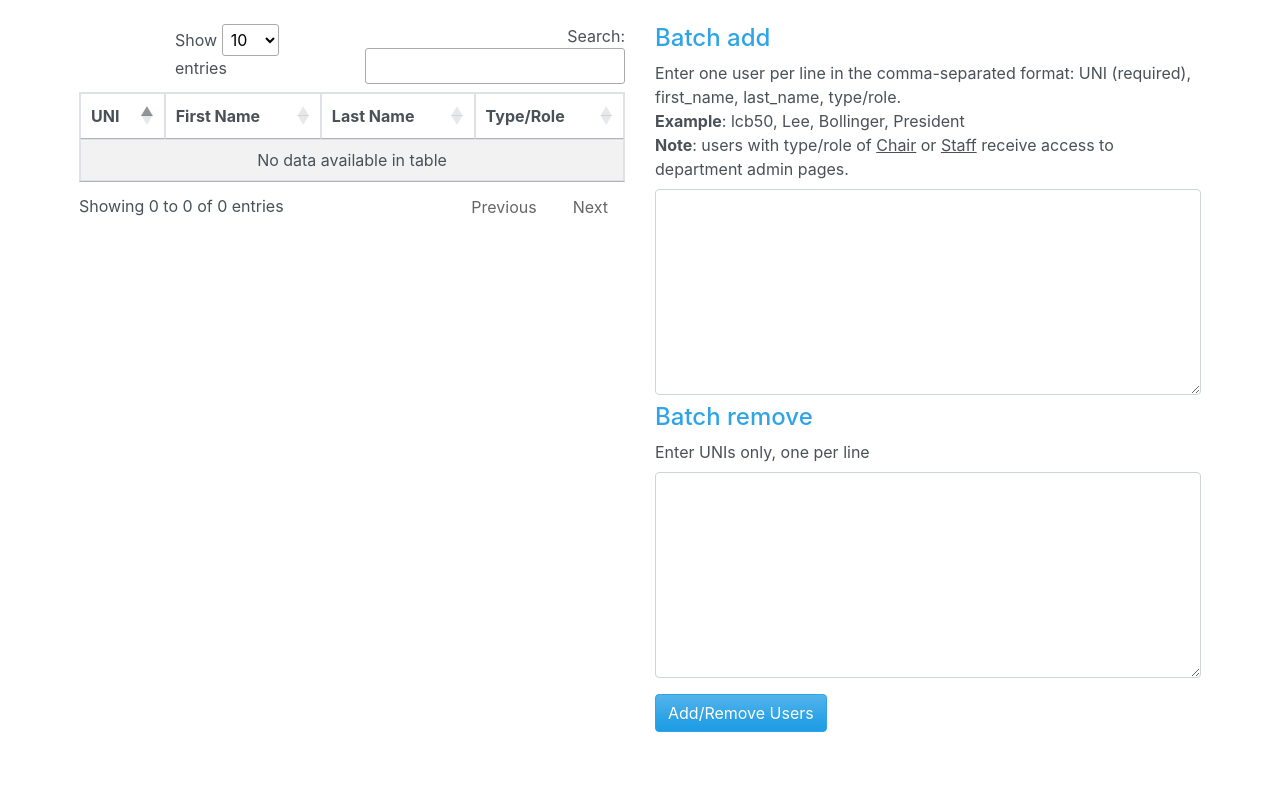
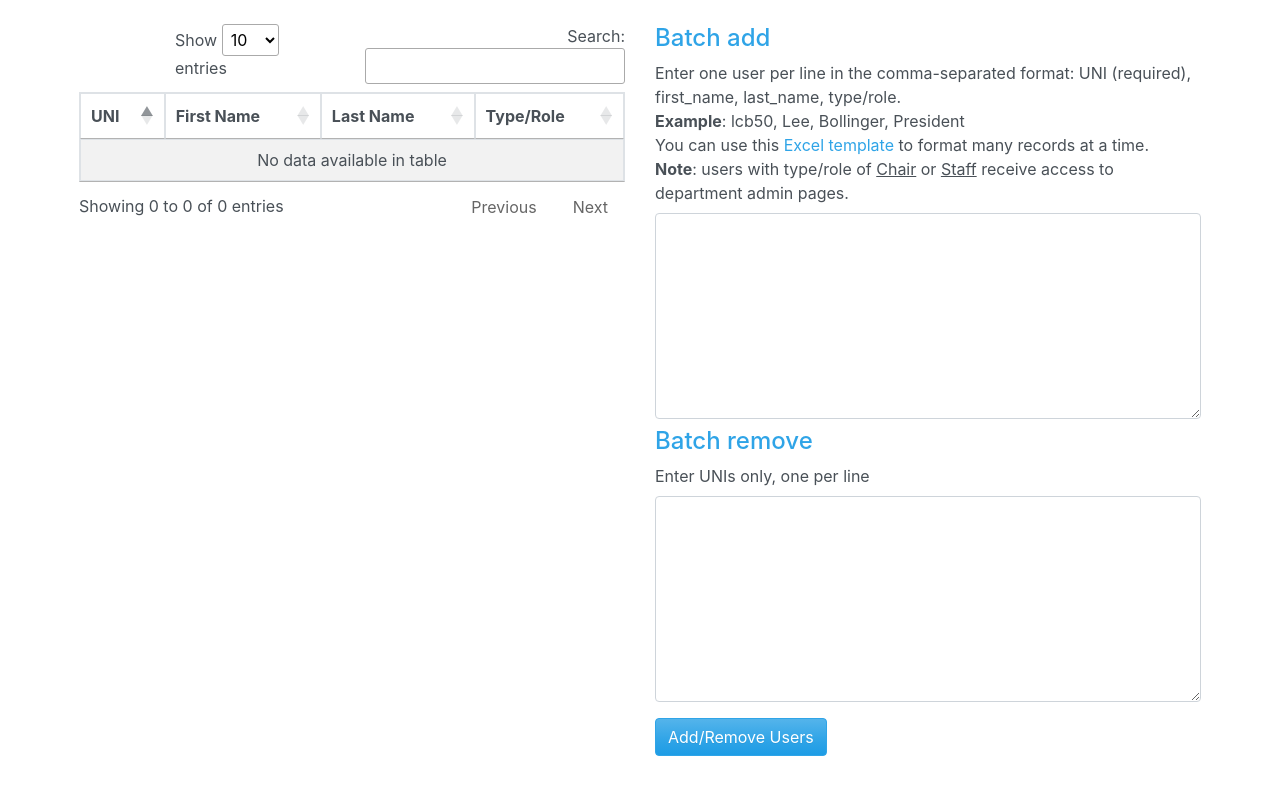
Before and after one commit to tg2648/cu-rooms-app, a Flask app: template app/templates/user_management.html in a window 1280 px wide. Shown: the part 56-844 px from the top of the page. Before the commit the page ends 788 px from the top, so only its background shows below. Run offline with Flask 2, Linux system fonts and the light colour scheme; the template is opened without the code that fills it, so the values that code supplies are empty; some libraries are stand-ins or nearby versions.

Commit message:
Add link to Excel template

```diff
--- a/app/templates/user_management.html
+++ b/app/templates/user_management.html
@@ -33,7 +33,7 @@
 <div class="col-lg">
     <form id="batch">
         <div class="form-group">
-            <label for="batch-add-input"><h4>Batch add</h4>Enter one user per line in the comma-separated format: UNI (required), first_name, last_name, type/role.<br><b>Example</b>: lcb50, Lee, Bollinger, President<br><b>Note</b>: users with type/role of <u>Chair</u> or <u>Staff</u> receive access to department admin pages.</label>
+            <label for="batch-add-input"><h4>Batch add</h4>Enter one user per line in the comma-separated format: UNI (required), first_name, last_name, type/role.<br><b>Example</b>: lcb50, Lee, Bollinger, President<br>You can use this <a href="https://drive.google.com/file/d/1elfqD4HibSu-gjWzVGzqZL-4ShscnfA_/view?usp=sharing">Excel template</a> to format many records at a time.<br><b>Note</b>: users with type/role of <u>Chair</u> or <u>Staff</u> receive access to department admin pages.</label>
             <textarea class="form-control" id="batch-add-input" name="add" rows="8"></textarea>
             <label for="batch-remove-input"><h4 class="mt-2">Batch remove</h4>Enter UNIs only, one per line</label>
             <textarea class="form-control" id="batch-remove-input" name="remove" rows="8"></textarea>
```
